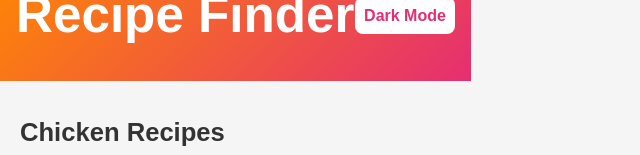
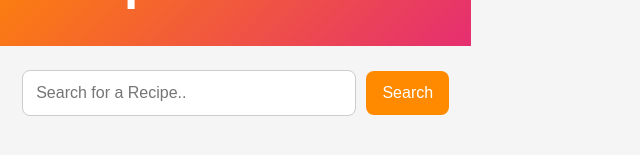
Before and after one commit to S-Nrupendra/Recipe-Finder, a React (Vite) app: page / in a window 1280 px wide. Shown: the part 175-330 px from the top of the page, without its empty margins (0-640 px from the left). Built offline with nearby package versions, Linux system fonts and the light colour scheme; no server answers.

Commit message:
SearchBar

```diff
--- a/src/components/SearchBar.jsx
+++ b/src/components/SearchBar.jsx
@@ -1,11 +1,13 @@
 import React from 'react'
+import './styles/SearchBar.css'
 
 const SearchBar = () => {
   return (
-    <div>
-
-    </div>
+    <form action="" className='search-bar'>
+      <input className='input' type="text" placeholder='Search for a Recipe..'/>
+      <button className='btn1' type='button'>Search</button>
+    </form>
   )
-}
+};
 
 export default SearchBar
--- /dev/null
+++ b/src/components/styles/SearchBar.css
@@ -0,0 +1,22 @@
+.search-bar{
+    text-align: center;
+    margin: 1.5rem 0;
+}
+
+.search-bar .input{
+    padding: 0.8rem;
+    width: 65%;
+    border-radius: 8px;
+    border: 1px solid #ccc;
+    font-size: 1rem;
+}
+
+.search-bar .btn1{
+    margin-left: 10px;
+    padding: 0.8rem 1rem;
+    background: #ff8a00;
+    border: none;
+    color: #fff;
+    border-radius: 8px;
+    cursor: pointer;
+}
--- a/src/pages/Home.jsx
+++ b/src/pages/Home.jsx
@@ -4,6 +4,7 @@ import RecipeCard from '../components/RecipeCard';
 import Loader from '../components/Loader';
 import "./Home.css"
 import RecipeModel from '../components/RecipeModel';
+import SearchBar from '../components/SearchBar';
 
 const Home = () => {
   const [chickenRecipes, setChickenRecipes] = useState([]);
@@ -35,6 +36,7 @@ const Home = () => {
 
   if(loading) return <Loader />;
   return( <div className='home-container'>
+      <SearchBar />
       <div className='section'>
         <h2>Chicken Recipes</h2>
         <div className='recipe-grid'>
```
